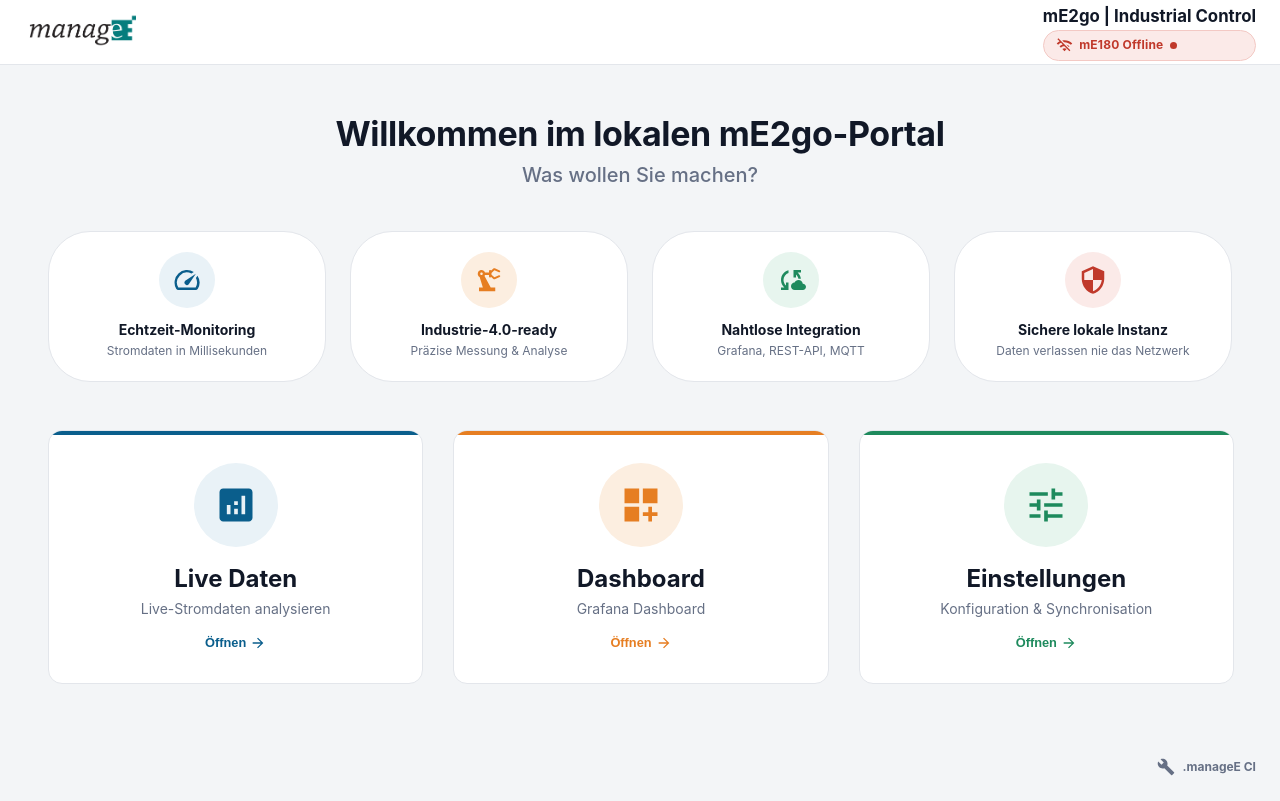
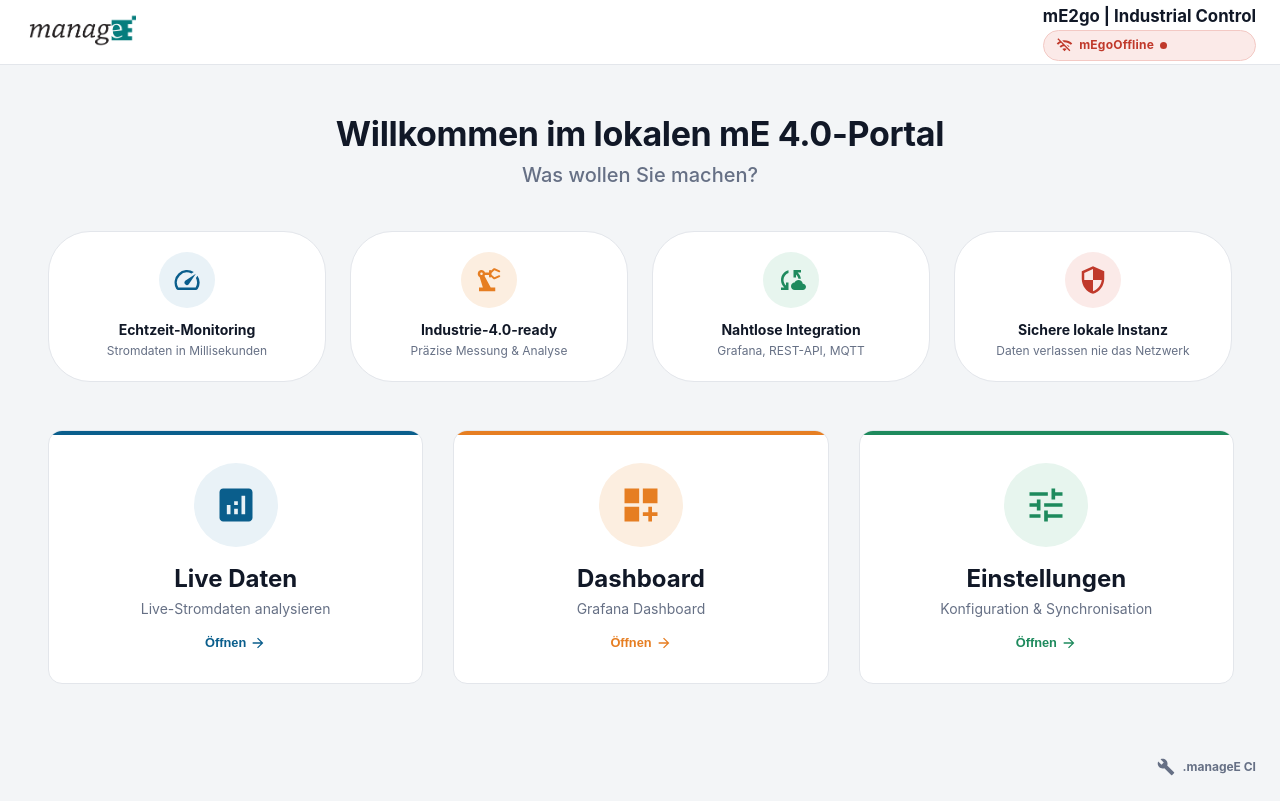
Before and after one commit to saidhammiche/megoErweiterung, a React (Create React App) app in the folder mego-portal/frontend/: page / in a window 1280 px wide. Built offline with nearby package versions, Linux system fonts and the light colour scheme; no server answers.

Commit message:
sensor bezeichnug angepasst

```diff
--- a/mego-portal/frontend/src/App.js
+++ b/mego-portal/frontend/src/App.js
@@ -162,7 +162,7 @@
           <WifiOffIcon sx={{ color: DANGER, fontSize: 17 }} />
         )}
         <Typography variant="caption" sx={{ fontWeight: 700, color: isOnline ? SUCCESS : DANGER, letterSpacing: '0.2px' }}>
-          mE180 {isOnline ? 'Online' : 'Offline'}
+          mEgo{isOnline ? 'Online' : 'Offline'}
         </Typography>
         <Box sx={{
           width: 7,
@@ -574,7 +574,7 @@
   const mainView = (
     <Box sx={{ py: 6, position: 'relative', minHeight: '80vh' }}>
       <Box sx={{ textAlign: 'center', mb: 5 }}>
-        <Typography variant="h4" sx={{ color: INK }}>Willkommen im lokalen mE2go-Portal</Typography>
+        <Typography variant="h4" sx={{ color: INK }}>Willkommen im lokalen mE 4.0-Portal</Typography>
         <Typography variant="h6" sx={{ color: INK_MUTED, fontWeight: 500, mt: 0.5 }}>Was wollen Sie machen?</Typography>
       </Box>
       <Box sx={{ maxWidth: '1400px', mx: 'auto', px: { xs: 2, sm: 4, md: 6 } }}>
```
